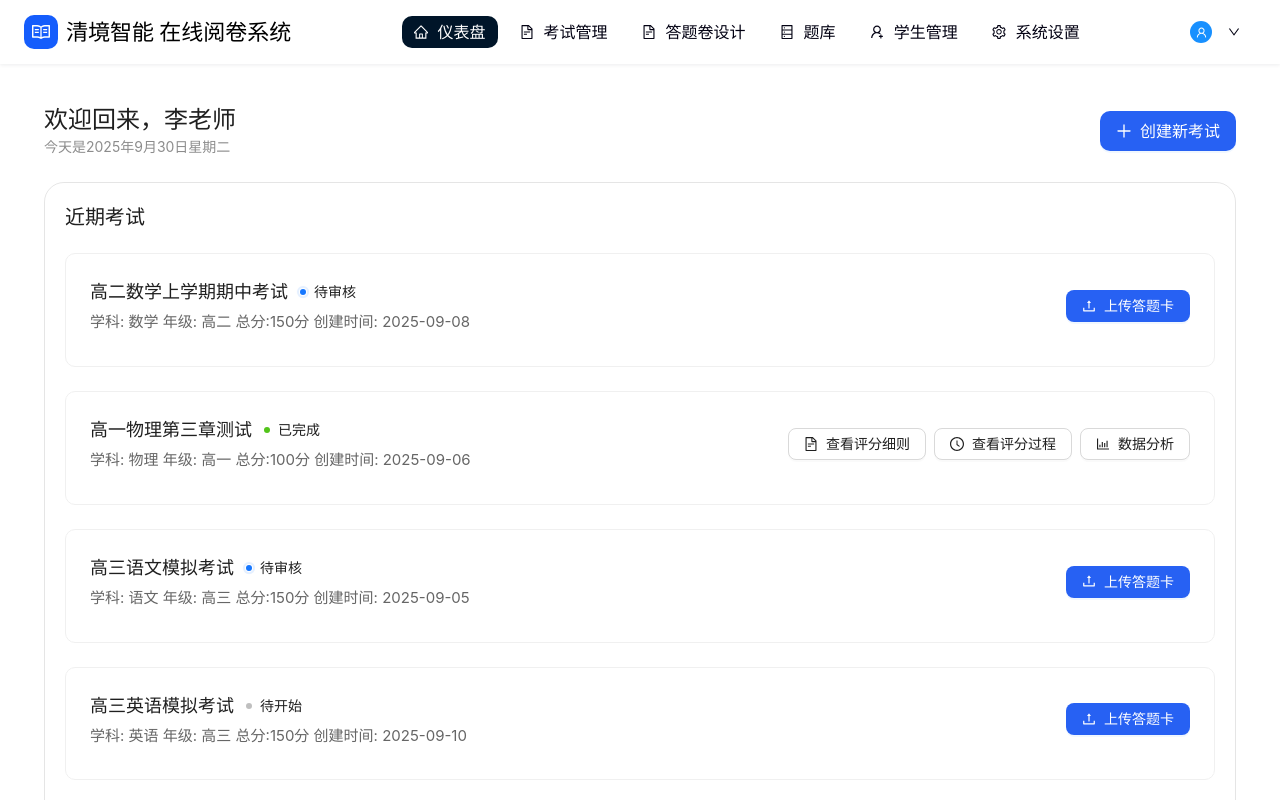
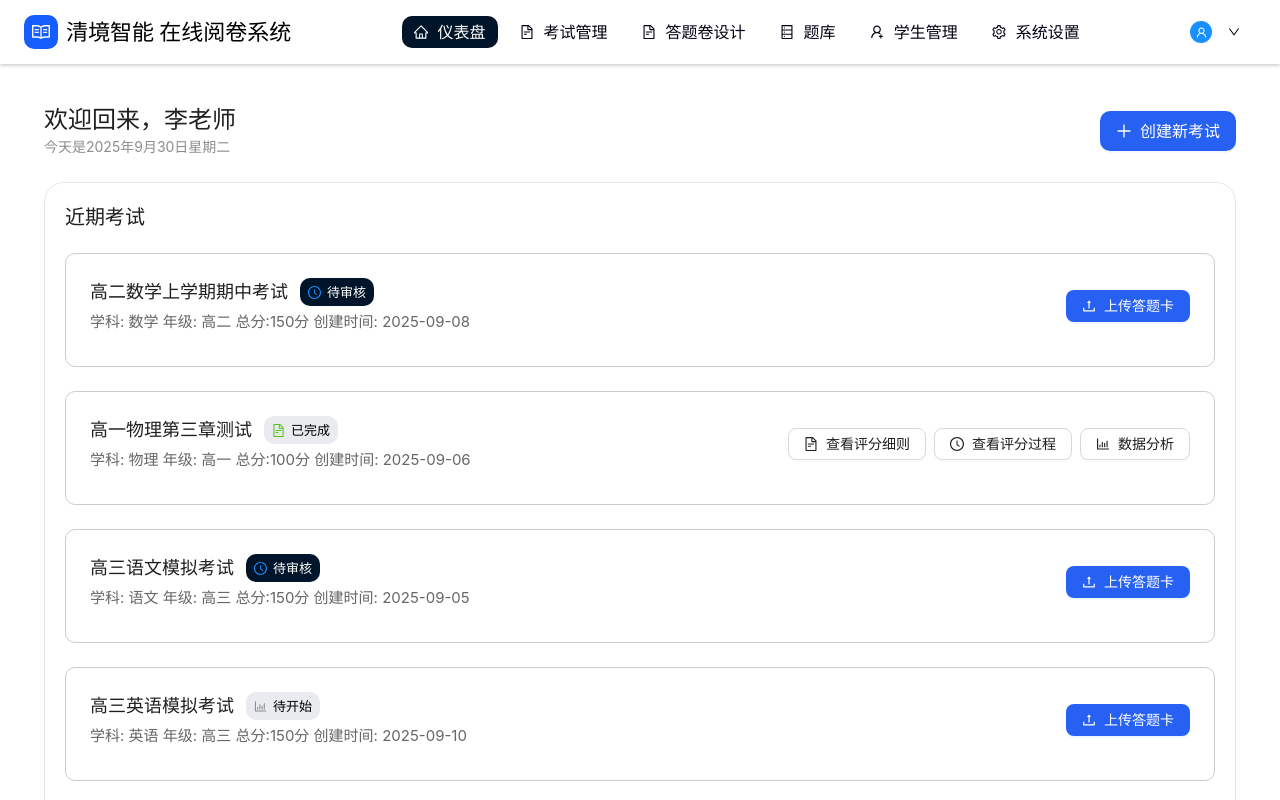
Before and after one commit to EnJoy810/work, a React (Vite) app: page / in a window 1280 px wide. Shown: the top 800 px of the page. Built offline with nearby package versions, Linux system fonts and the light colour scheme.

Commit message:
样式调整

```diff
--- a/src/layout/Navbar.jsx
+++ b/src/layout/Navbar.jsx
@@ -105,7 +105,7 @@ const Navbar = () => {
       style={{
         padding: 0,
         background: "#fff",
-        boxShadow: "0 1px 4px rgba(0,21,41,0.08)",
+        boxShadow: "0 1px 4px rgba(0,21,41,0.28)",
         position: "fixed",
         top: 0,
         left: 0,
--- a/src/pages/dashboard/Home.jsx
+++ b/src/pages/dashboard/Home.jsx
@@ -99,22 +99,6 @@ const Home = () => {
     return `今天是${year}年${month}月${day}日星期${weekday}`;
   };
 
-  // 根据状态获取对应的徽章样式
-  const getStatusBadge = (status, statusText) => {
-    switch (status) {
-      case "pending":
-        return <Badge status="processing" text={statusText} />;
-      case "completed":
-        return <Badge status="success" text={statusText} />;
-      case "upcoming":
-        return <Badge status="default" text={statusText} />;
-      case "processing":
-        return <Badge status="warning" text={statusText} />;
-      default:
-        return <Badge status="default" text={statusText} />;
-    }
-  };
-
   return (
     <div style={{ padding: "20px" }}>
       {/* 顶部欢迎信息 */}
@@ -189,11 +173,10 @@ const Home = () => {
         <List
           dataSource={recentExams}
           renderItem={(exam) => (
-            <List.Item style={{ border: "none" }}>
+            <List.Item style={{ border: "none" }}  className="recent-exam-item">
               <ExamCard
                 exam={exam}
                 navigate={navigate}
-                getStatusBadge={getStatusBadge}
               />
             </List.Item>
           )}
--- a/src/pages/dashboard/components/ExamCard.jsx
+++ b/src/pages/dashboard/components/ExamCard.jsx
@@ -1,5 +1,5 @@
-import { useState } from "react";
-import { Card, Button, Badge } from "antd";
+import React, { useState } from "react";
+import { Card, Button } from "antd";
 import {
   UploadOutlined,
   FileTextOutlined,
@@ -13,9 +13,8 @@ import ScoreRulesModal from "./ScoreRulesModal";
  * @param {Object} props
  * @param {Object} props.exam - 考试数据
  * @param {Function} props.navigate - 路由导航函数
- * @param {Function} props.getStatusBadge - 获取状态徽章的函数
  */
-const ExamCard = ({ exam, navigate, getStatusBadge }) => {
+const ExamCard = ({ exam, navigate }) => {
   // 控制评分细则弹窗的显示状态
   const [scoreRulesModalVisible, setScoreRulesModalVisible] = useState(false);
 
@@ -28,10 +27,95 @@ const ExamCard = ({ exam, navigate, getStatusBadge }) => {
   const handleScoreRulesModalClose = () => {
     setScoreRulesModalVisible(false);
   };
+  // 根据状态获取对应的图标样式
+  const getStatusIcon = (status, statusText) => {
+    const iconStyles = {
+      marginRight: "6px",
+      fontSize: "13px",
+      verticalAlign: "middle",
+    };
+
+    const textStyles = {
+      fontSize: "13px",
+      verticalAlign: "middle",
+    };
+
+    switch (status) {
+      case "pending":
+        return (
+          <span
+            className="dark-status-badge"
+            style={{
+              display: "inline-flex",
+              alignItems: "center",
+            }}
+          >
+            <ClockCircleOutlined style={{ ...iconStyles, color: "#1890ff" }} />
+            <span style={textStyles}>{statusText}</span>
+          </span>
+        );
+      case "completed":
+        return (
+          <span
+            className="gray-status-badge"
+            style={{
+              display: "inline-flex",
+              alignItems: "center",
+            }}
+          >
+            <FileTextOutlined style={{ ...iconStyles, color: "#52c41a" }} />
+            <span style={textStyles}>{statusText}</span>
+          </span>
+        );
+      case "upcoming":
+        return (
+          <span
+            className="gray-status-badge"
+            style={{
+              display: "inline-flex",
+              alignItems: "center",
+            }}
+          >
+            <BarChartOutlined style={{ ...iconStyles, color: "#8c8c8c" }} />
+            <span style={textStyles}>{statusText}</span>
+          </span>
+        );
+      case "processing":
+        return (
+          <span
+            className="gray-status-badge"
+            style={{
+              display: "inline-flex",
+              alignItems: "center",
+            }}
+          >
+            <UploadOutlined style={{ ...iconStyles, color: "#faad14" }} />
+            <span style={textStyles}>{statusText}</span>
+          </span>
+        );
+      default:
+        return (
+          <span
+            className="dark-status-badge"
+            style={{
+              display: "inline-flex",
+              alignItems: "center",
+            }}
+          >
+            <BarChartOutlined style={{ ...iconStyles, color: "#8c8c8c" }} />
+            <span style={textStyles}>{statusText}</span>
+          </span>
+        );
+    }
+  };
 
   // 渲染考试卡片内容
   const cardContent = (
-    <Card style={{ width: "100%" }} className="card-hover" hoverable>
+    <Card
+      style={{ width: "100%", borderColor: "rgb(206, 204, 204)" }}
+      className="card-hover"
+      hoverable
+    >
       <div
         style={{
           display: "flex",
@@ -51,7 +135,7 @@ const ExamCard = ({ exam, navigate, getStatusBadge }) => {
             >
               {exam.name}
             </span>
-            {getStatusBadge(exam.status, exam.statusText)}
+            {getStatusIcon(exam.status, exam.statusText)}
           </div>
           <div
             style={{
--- a/src/pages/dashboard/styles/home.css
+++ b/src/pages/dashboard/styles/home.css
@@ -5,5 +5,19 @@
 }
 
 .card-hover:hover {
-  background-color: #f5f5f6;
+  background-color: color-mix(in oklab, #e9ebef 50%, transparent);
 }
+
+.dark-status-badge {
+  background-color: #001529;
+  color: #fff;
+  padding: 4px 8px;
+  border-radius: 10px;
+}
+
+.gray-status-badge {
+  background-color: #e9ebef;
+  color: #000;
+  padding: 4px 8px;
+  border-radius: 10px;
+}
--- a/src/utils/request.js
+++ b/src/utils/request.js
@@ -1,6 +1,6 @@
 import axios from "axios";
 import { store } from "../store";
-import { message } from 'antd';
+import { message } from "antd";
 
 // 创建axios实例
 const request = axios.create({
@@ -33,13 +33,14 @@ request.interceptors.response.use(
     // 根据后端接口规范处理响应数据
     const res = response.data;
     console.log("res--->", res);
-    if (res.code !== "200" && res.code !== 0) {
+    if (res.code !== "200") {
       // 处理错误情况
-    console.error("请求错误:", res.message || "未知错误");
-    // 使用antd的message组件显示错误提示
-    message.error(res.message || "请求错误，请稍后重试");
-
-    return Promise.reject(new Error(res.message || "未知错误"));
+      console.error("请求错误:", res.message);
+      // 使用antd的message组件显示错误提示
+      if (res.message) {
+        message.error(res.message);
+      }
+      return Promise.reject(new Error(res.message));
     }
     return res;
   },
```
